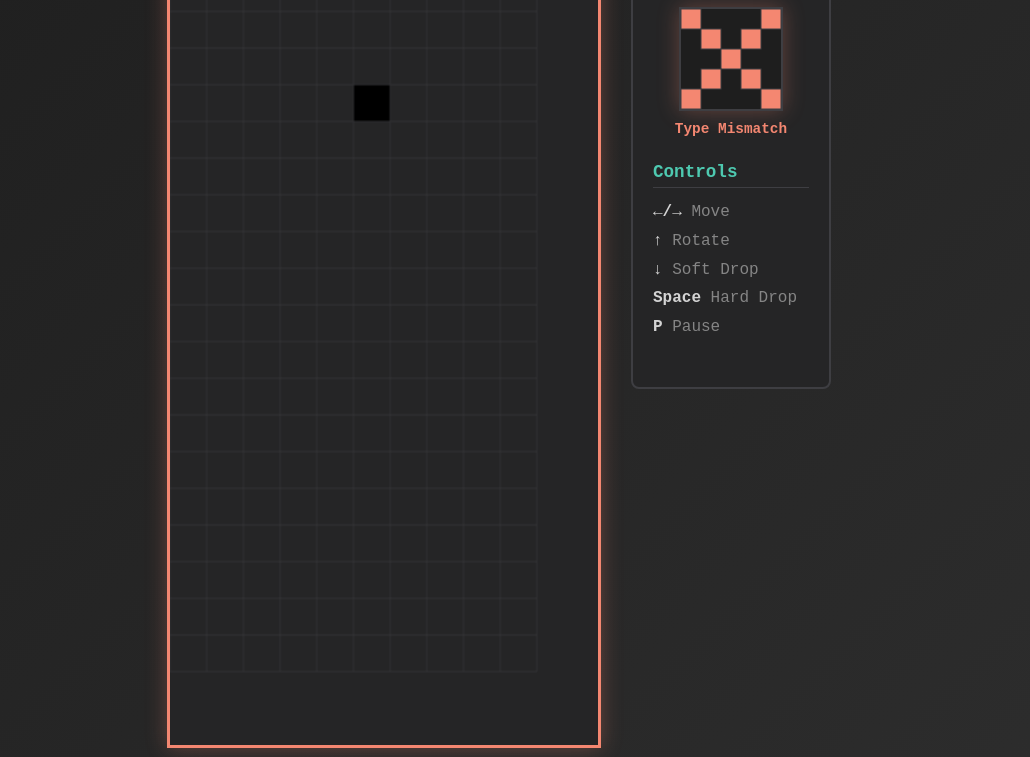
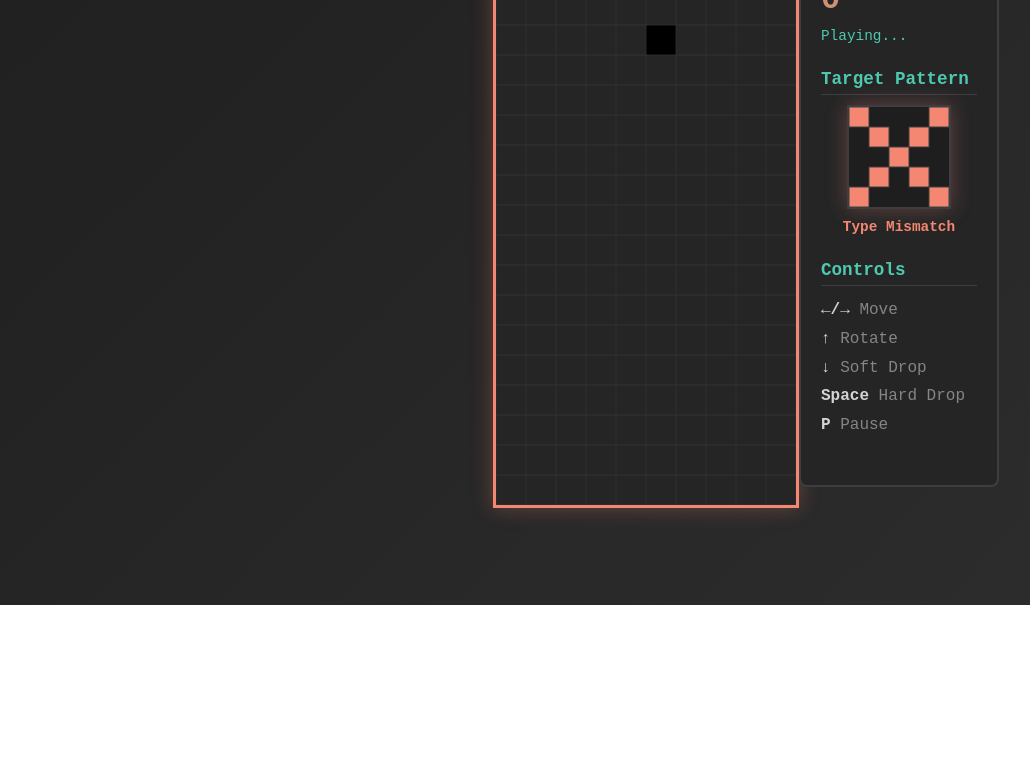
Before and after one commit to huangyuxia678/skills-introduction-to-git, a plain HTML site: page src/index.html in a window 1280 px wide. Shown: the part 195-952 px from the top of the page, without its empty margins (141-1171 px from the left). After the commit the page ends 800 px from the top, so only its background shows below. Drawn offline with Linux system fonts and the light colour scheme.

Commit message:
first practice change

```diff
--- a/src/index.html
+++ b/src/index.html
@@ -9,11 +9,12 @@
   <body>
     <div class="game-container">
       <div class="main-panel">
+      </div claa="second-panel">
         <div>
           <h1>🧱 Stack Overflown</h1>
           <div class="subtitle">Match the error patterns before you overflow!</div>
         </div>
-        <canvas id="gameCanvas" width="350" height="660"></canvas>
+        <canvas id="gameCanvas" width="300" height="600"></canvas>
       </div>
 
       <div class="side-panel">
```
